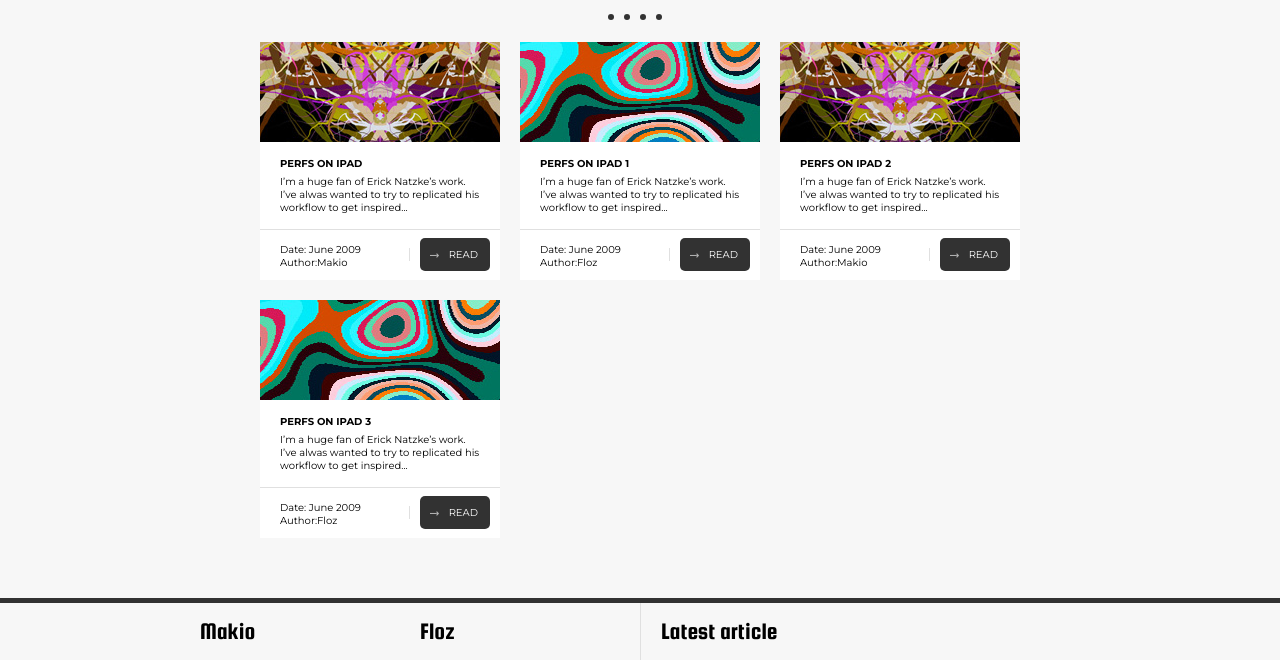
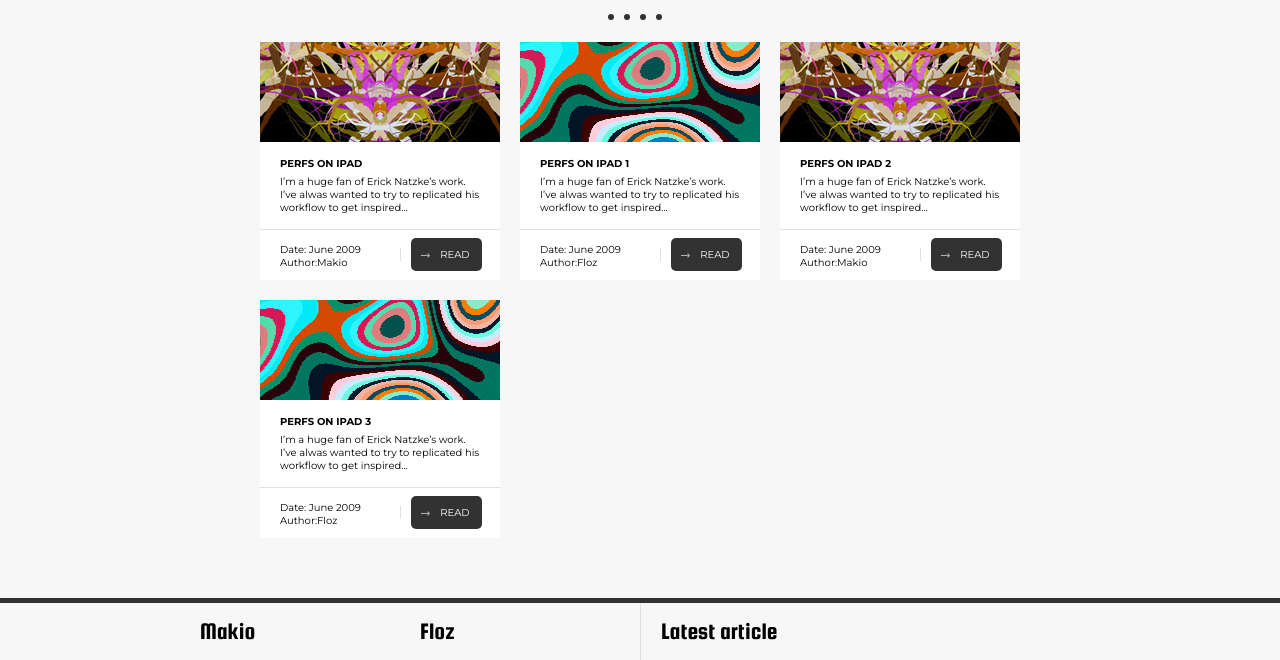
Before and after one commit to floz/makio-floz, a web app: file www/index.html in a window 1280 px wide. Shown: the part 429-1089 px from the top of the page. Run offline with its HTML, style and script files only (its server is not run), Linux system fonts and the light colour scheme; some libraries are stand-ins or nearby versions.

Commit message:
update styl

```diff
--- a/src/stylus/home.styl
+++ b/src/stylus/home.styl
@@ -94,6 +94,7 @@
 	.infos
 		padding 13px 10px 10px 20px
 		overflow hidden
+		width 84%
 	.left
 		float left
 	.right
--- a/www/articles/gamejam-workflow/index.html
+++ b/www/articles/gamejam-workflow/index.html
@@ -81,7 +81,7 @@
       When your base is complete, it's time to improve the graphism, the logo, better integrate the sound, add particles, code animation, add more sounds, etc... This step depends of how many time do you have but never give up and create the best game you can during the jam! :)
     </p>
     <h3>III. Typical workflow</h3>
-    <p><img src="img/workflow.png" alt =""/></p>
+    <p><img src="/img/articles/gamejam-workflow/workflow.png" alt =""/></p>
     <p>As you can see in this workflow, I generally use dropbox for the assets. It allow the developer import one time the assets from the dropbox and after when the artists update the ressource in the dropbox, the dev get it automatically. Also artist can made how many update they want and everyone focus on improve his assets. It's especially important at the end, when the developper don't have time to add more design / sound, then the artists can continue to work and adding details. :)</p>
     <p>
       To package assets, I recommend some tools : <br />
--- a/www/css/main.css
+++ b/www/css/main.css
@@ -102,7 +102,7 @@ div .fb_reset{display:inline}
 #articles li{float:left;width:240px;height:238px;background-color:#fff;font:normal 10px "Montserrat";margin-bottom:20px;margin-left:20px}
 #articles .content{padding:15px 20px 15px 20px;border-bottom:1px solid #e0e0e0}
 #articles .title{font-weight:bold;margin-bottom:5px}
-#articles .infos{padding:13px 10px 10px 20px;overflow:hidden}
+#articles .infos{padding:13px 10px 10px 20px;overflow:hidden;width:84%}
 #articles .left{float:left}
 #articles .right{float:right;border-left:1px solid #e0e0e0;padding-left:10px;margin-top:5px}
 @media (max-width: 800px){#articles{width:100%;}
@@ -143,7 +143,7 @@ div .fb_reset{display:inline}
 #articles li{float:left;width:240px;height:238px;background-color:#fff;font:normal 10px "Montserrat";margin-bottom:20px;margin-left:20px}
 #articles .content{padding:15px 20px 15px 20px;border-bottom:1px solid #e0e0e0}
 #articles .title{font-weight:bold;margin-bottom:5px}
-#articles .infos{padding:13px 10px 10px 20px;overflow:hidden}
+#articles .infos{padding:13px 10px 10px 20px;overflow:hidden;width:84%}
 #articles .left{float:left}
 #articles .right{float:right;border-left:1px solid #e0e0e0;padding-left:10px;margin-top:5px}
 @media (max-width: 800px){#articles{width:100%;}
```
